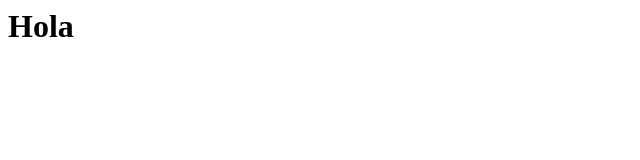
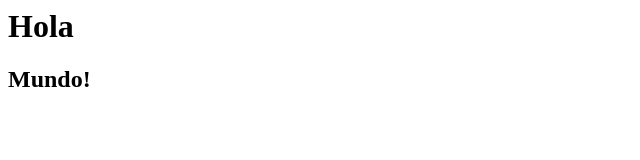
Before and after one commit to camreynolds/demo-repo1, a plain HTML site: page index.html in a window 1280 px wide. Shown: the whole page, without its empty margins (0-640 px from the left). Drawn offline with Linux system fonts and the light colour scheme.

Commit message:
Se agrego un <h2>
se agrego la palabra 'Mundo'

```diff
--- a/index.html
+++ b/index.html
@@ -1 +1,2 @@
 <h1>Hola</h1>
+<h2>Mundo!</h2>
```
